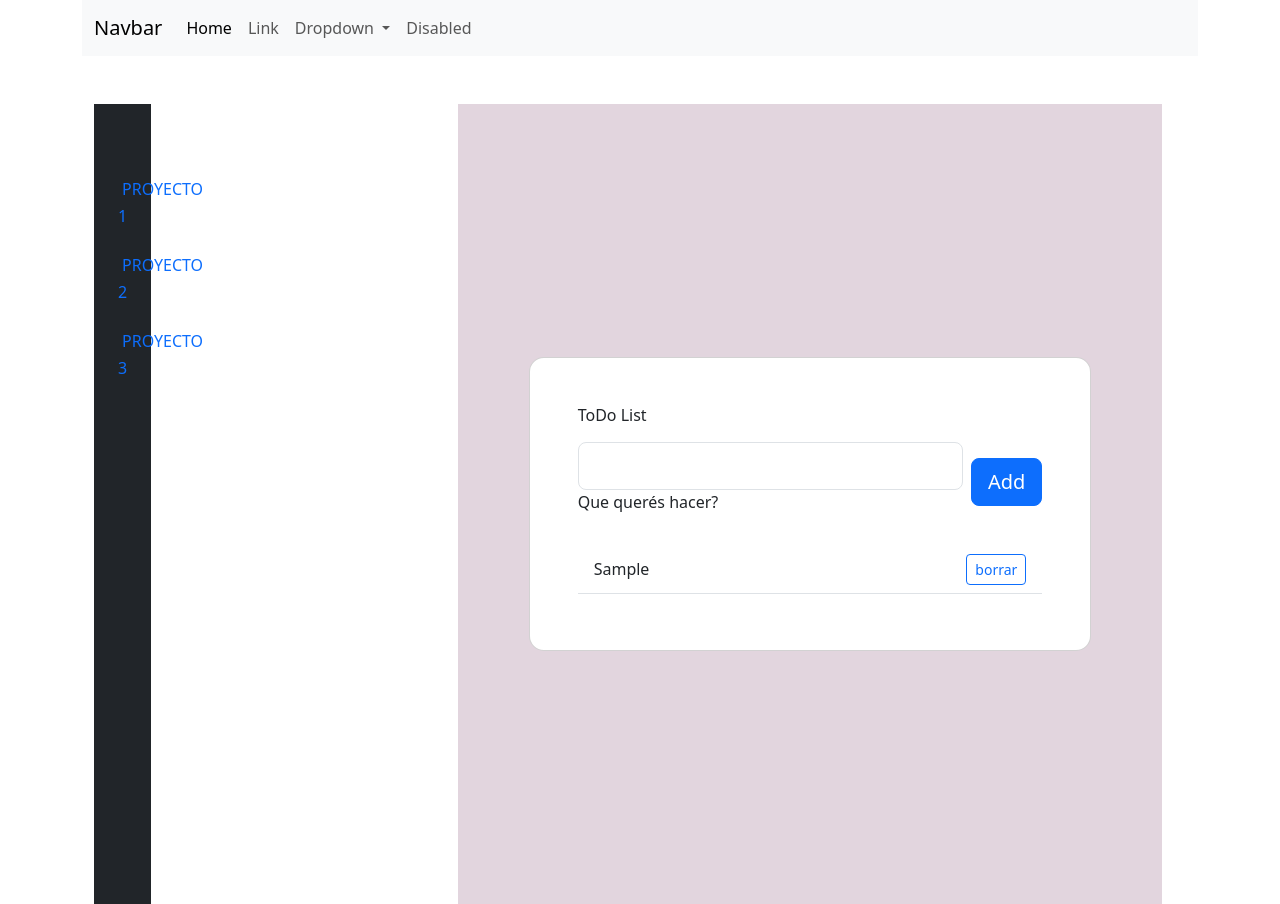
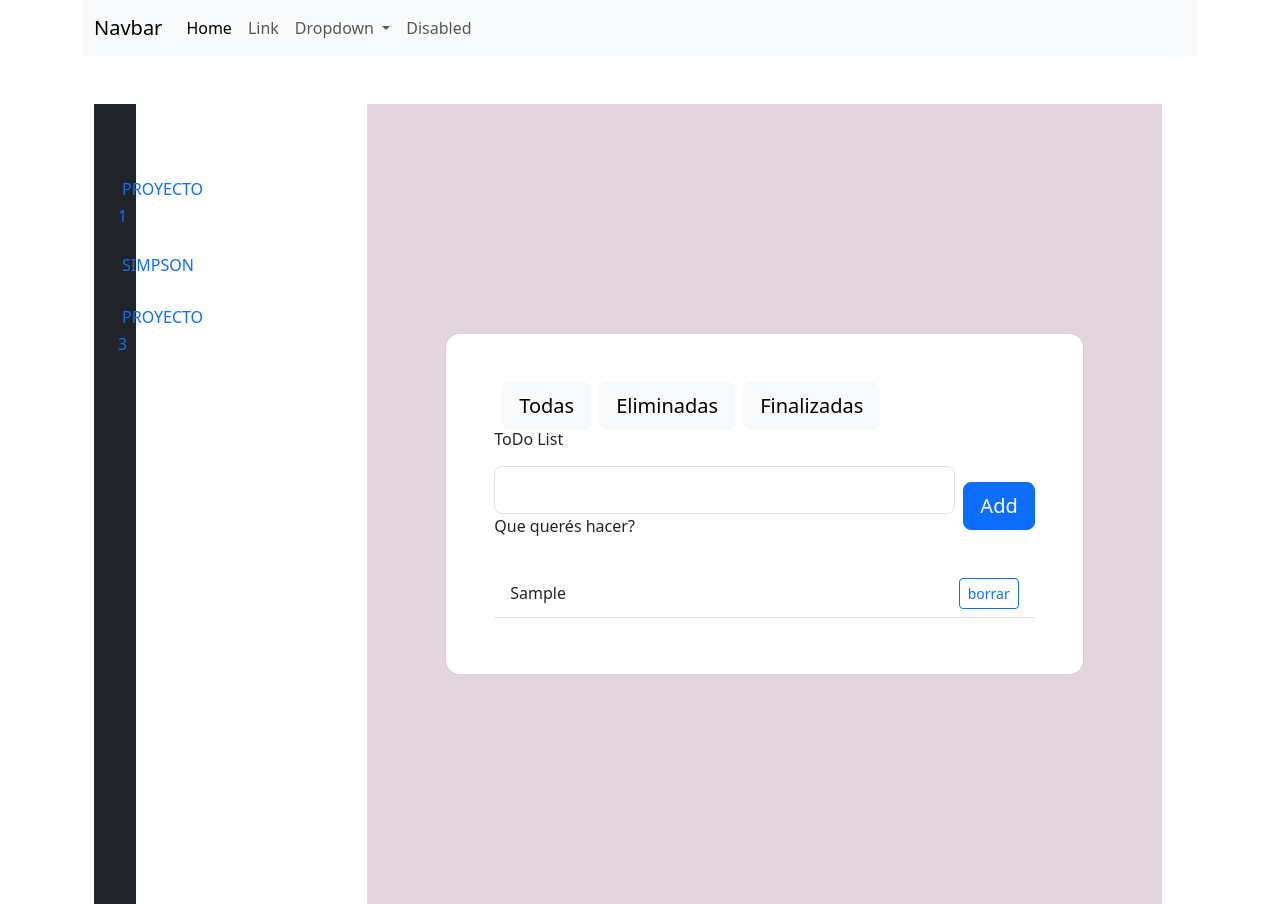
Before and after one commit to jpgoro/Bootcamp-ASJ, an Angular app in the folder Ejercitacion Angular/ejerciciosAngular/: page / in a window 1280 px wide. Both pictures are taken after typing "Sample" into the empty fields and a click on the button "Add". Built offline with nearby package versions, Linux system fonts and the light colour scheme.

Commit message:
agregado de funciones de listados y empezando simpson

```diff
--- a/Ejercitacion Angular/ejerciciosAngular/src/app/app.component.html
+++ b/Ejercitacion Angular/ejerciciosAngular/src/app/app.component.html
@@ -1,9 +1,9 @@
 <app-header></app-header>
 <div class="row container-fluid">
-  <div class="col-4 container-fluid vh-100">
+  <div class="col-3 container-fluid vh-100">
     <app-side></app-side>
   </div>
-  <div class="col-8 container-fluid vh-100">
+  <div class="col-9 container-fluid vh-100 ">
     <app-main></app-main>
   </div>
 </div>
--- a/Ejercitacion Angular/ejerciciosAngular/src/app/app.module.ts
+++ b/Ejercitacion Angular/ejerciciosAngular/src/app/app.module.ts
@@ -10,6 +10,7 @@ import { HeaderComponent } from './components/header/header.component';
 import { FooterComponent } from './components/footer/footer.component';
 import { SideComponent } from './components/side/side.component';
 import { Proyecto1Component } from './components/proyecto1/proyecto1.component';
+import { SimpsonComponent } from './components/simpson/simpson.component';
 
 
 @NgModule({
@@ -19,7 +20,8 @@ import { Proyecto1Component } from './components/proyecto1/proyecto1.component';
     HeaderComponent,
     FooterComponent,
     SideComponent,
-    Proyecto1Component
+    Proyecto1Component,
+    SimpsonComponent
   ],
   imports: [
     BrowserModule,
--- a/Ejercitacion Angular/ejerciciosAngular/src/app/components/main/main.component.html
+++ b/Ejercitacion Angular/ejerciciosAngular/src/app/components/main/main.component.html
@@ -2,4 +2,5 @@
     <div class="container py-5 h-100">
       <app-proyecto1></app-proyecto1>
     </div>
+    <!-- <app-simpson></app-simpson> -->
   </section>
--- a/Ejercitacion Angular/ejerciciosAngular/src/app/components/proyecto1/proyecto1.component.html
+++ b/Ejercitacion Angular/ejerciciosAngular/src/app/components/proyecto1/proyecto1.component.html
@@ -2,6 +2,24 @@
   <div class="col col-xl-10">
     <div class="card" style="border-radius: 15px">
       <div class="card-body p-5">
+        <div>
+          <!-- <button type="button" class="btn btn-light btn-lg ms-2">Todas</button>
+          <button type="button" class="btn btn-light btn-lg ms-2">
+            Eliminadas
+          </button>
+          <button type="button" class="btn btn-light btn-lg ms-2">
+            Finalizadas
+          </button> -->
+          <button type="button" class="btn btn-light btn-lg ms-2" (click)="categoriaSeleccionada = 'todas'">
+            Todas
+          </button>
+          <button type="button" class="btn btn-light btn-lg ms-2" (click)="categoriaSeleccionada = 'eliminadas'">
+            Eliminadas
+          </button>
+          <button type="button" class="btn btn-light btn-lg ms-2" (click)="categoriaSeleccionada = 'finalizadas'">
+            Finalizadas
+          </button>
+        </div>
         <h6 class="mb-3">ToDo List</h6>
 
         <div class="d-flex justify-content-center align-items-center mb-4">
@@ -23,12 +41,31 @@
         </div>
 
         <ul class="list-group mb-0">
-          <li
-            *ngFor="let palabra of palabras; let i = index"
+          <!-- <li
+            //*ngFor="let palabra of palabras; let i = index"
             class="list-group-item d-flex justify-content-between align-items-center border-start-0 border-top-0 border-end-0 border-bottom rounded-0 mb-2"
-            [ngClass]="{ 'tachado': palabra.tachado }"
+            [ngClass]="{ tachado: palabra.tachado }"
           >
             <div class="d-flex align-items-center" (click)="toggleTachado(i)">
+              {{ palabra.texto }}
+            </div>
+            <button
+              type="button"
+              class="btn btn-outline-primary btn-sm"
+              (click)="borrar(i)"
+            >
+              borrar
+            </button>
+          </li> -->
+          <li
+            *ngFor="let palabra of tareasFiltradas(); let i = index"
+            class="list-group-item d-flex justify-content-between align-items-center border-start-0 border-top-0 border-end-0 border-bottom rounded-0 mb-2"
+            [ngClass]="{ tachado: palabra.tachado }"
+          >
+            <div
+              class="d-flex align-items-center"
+              (click)="toggleTachado(i, $event)"
+            >
               {{ palabra.texto }}
             </div>
             <button
--- a/Ejercitacion Angular/ejerciciosAngular/src/app/components/proyecto1/proyecto1.component.ts
+++ b/Ejercitacion Angular/ejerciciosAngular/src/app/components/proyecto1/proyecto1.component.ts
@@ -8,7 +8,7 @@ import { Component } from '@angular/core';
 export class Proyecto1Component {
 
   valor_input ="";
-  palabras: { texto: string; tachado: boolean }[] = [];
+  /* palabras: { texto: string; tachado: boolean }[] = [];
   agregar(){
     this.palabras.push({ texto: this.valor_input, tachado: false });
     this.valor_input = "";
@@ -19,6 +19,33 @@ export class Proyecto1Component {
   }
   toggleTachado(index: number) {
     this.palabras[index].tachado = !this.palabras[index].tachado;
+  } */
+  palabras: { texto: string; tachado: boolean; eliminada: boolean }[] = [];
+  categoriaSeleccionada: 'todas' | 'eliminadas' | 'finalizadas' = 'todas';
+
+  agregar() {
+    this.palabras.push({ texto: this.valor_input, tachado: false, eliminada: false });
+    this.valor_input = "";
   }
 
+  borrar(index: number) {
+    this.palabras[index].eliminada = true;
+  }
+
+  toggleTachado(index: number, event: Event) {
+    event.stopPropagation();
+    this.palabras[index].tachado = !this.palabras[index].tachado;
+  }
+
+  // Funciones de filtrado
+  tareasFiltradas(): { texto: string; tachado: boolean; eliminada: boolean }[] {
+    switch (this.categoriaSeleccionada) {
+      case 'eliminadas':
+        return this.palabras.filter(tarea => tarea.eliminada);
+      case 'finalizadas':
+        return this.palabras.filter(tarea => tarea.tachado);
+      default:
+        return this.palabras.filter(tarea => !tarea.eliminada || tarea.tachado);
+    }
+  }
 }
--- a/Ejercitacion Angular/ejerciciosAngular/src/app/components/side/side.component.html
+++ b/Ejercitacion Angular/ejerciciosAngular/src/app/components/side/side.component.html
@@ -1,4 +1,4 @@
-<div class="container-fluid mt-5">
+<div class="container-fluid mt-5 border-1">
   <div class="row flex-nowrap">
     <div class="col-auto col-md-3 col-xl-2 px-sm-2 px-0 bg-dark">
       <div
@@ -18,7 +18,7 @@
           <li>
             <a href="#" class="nav-link px-0 align-middle">
               <i class="fs-4 bi-table"></i>
-              <span class="ms-1 d-none d-sm-inline">PROYECTO 2</span></a
+              <span class="ms-1 d-none d-sm-inline">SIMPSON</span></a
             >
           </li>
           <li>
--- /dev/null
+++ b/Ejercitacion Angular/ejerciciosAngular/src/app/components/simpson/simpson.component.html
@@ -0,0 +1 @@
+<p>simpson works!</p>
```
Also changed, not shown: Ejercitacion Angular/ejerciciosAngular/src/app/components/simpson/simpson.component.ts (added, +10 -0 lines), Ejercitacion Angular/ejerciciosAngular/src/app/components/simpson/simpson.component.css (added), 1 other file (tests, documents, lock files or other folders).
